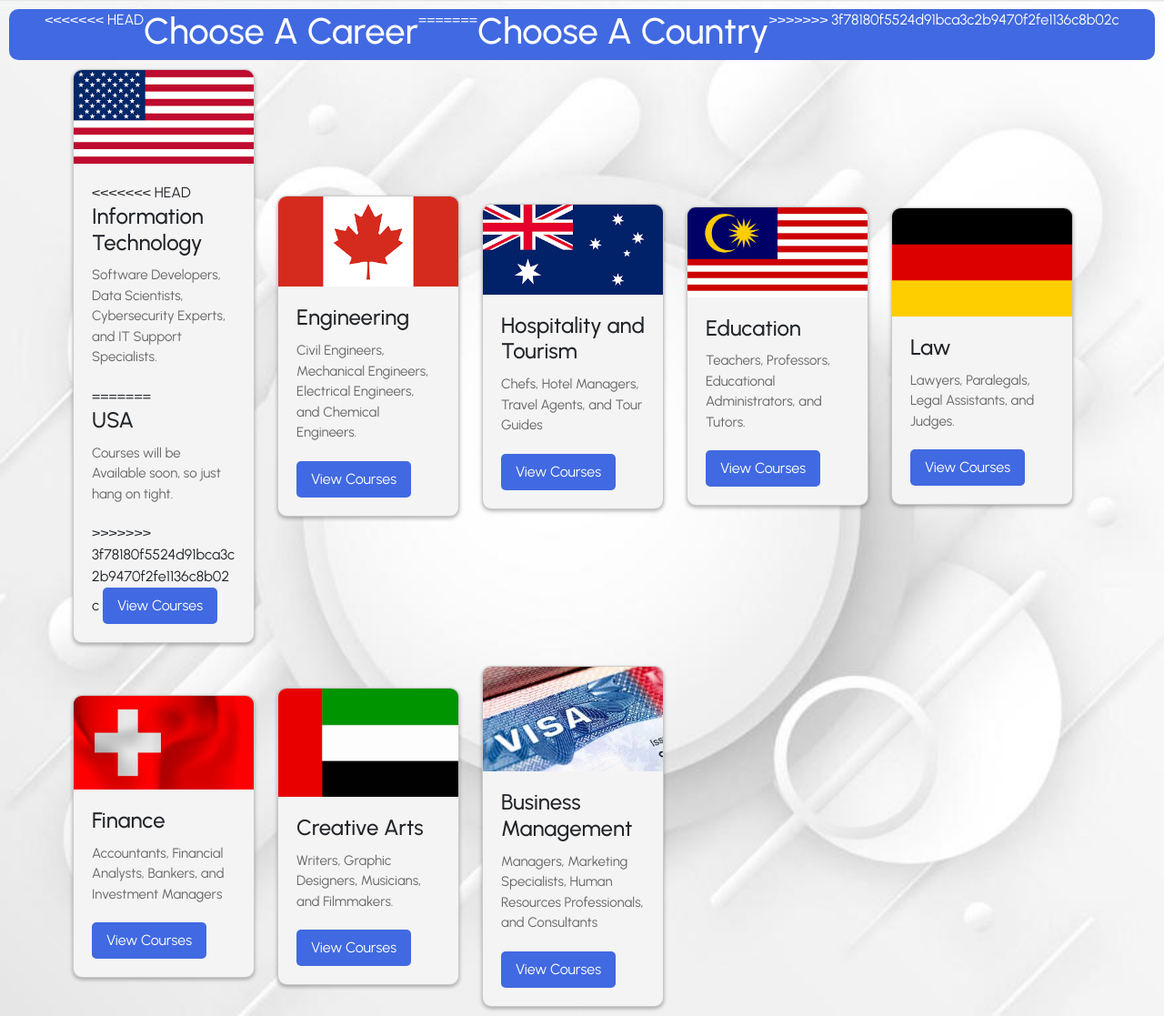
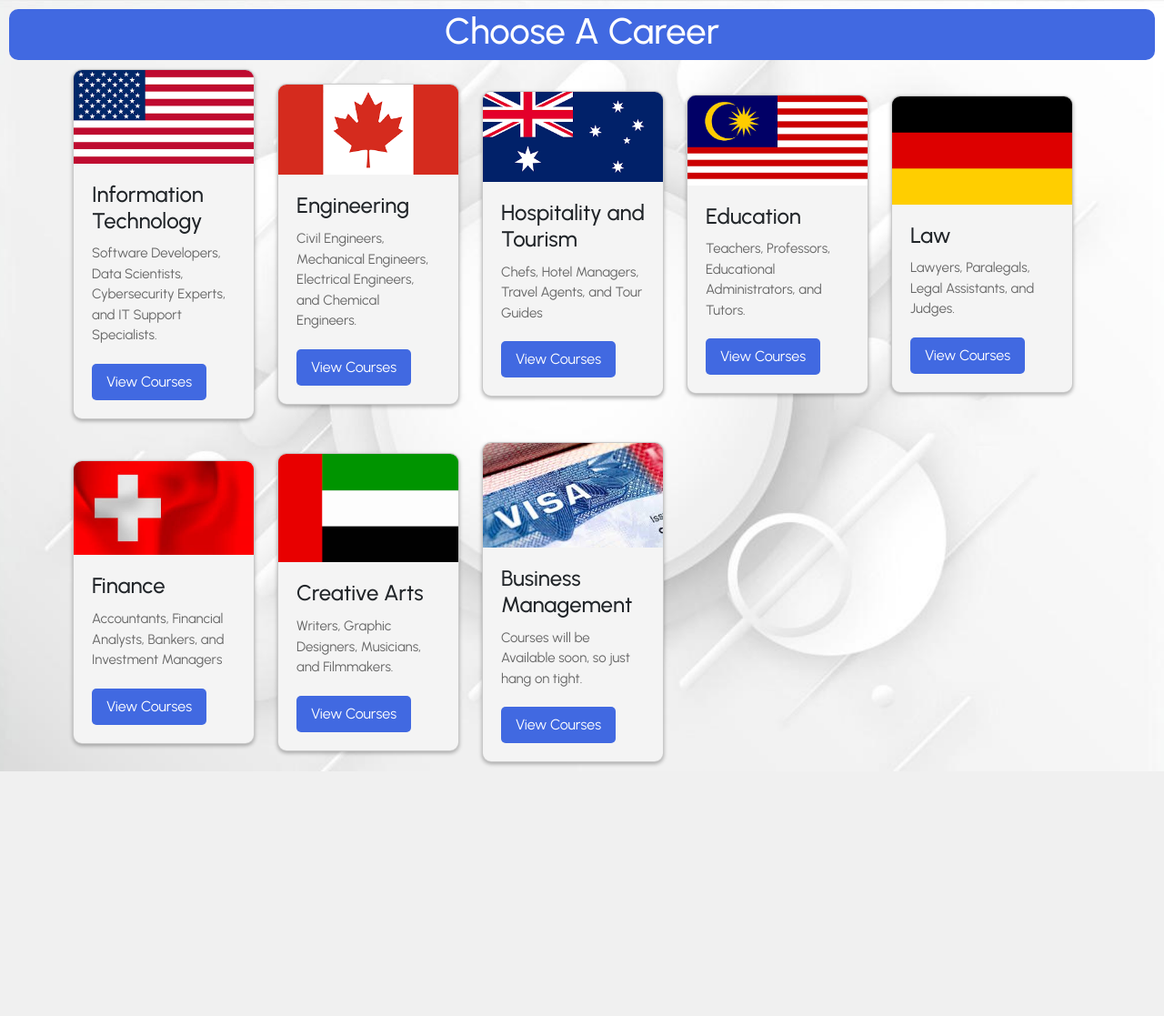
Before and after one commit to sameernjr/LMS, a Django app: page / in a window 1280 px wide. Shown: the whole page at 91% size. After the commit the page ends 848 px from the top, so only its background shows below. Run offline with Django 5.2, Linux system fonts and the light colour scheme; a user stored in the database is signed in.

Commit message:
Merge changes from main

```diff
--- a/LMS/home/templates/home/index.html
+++ b/LMS/home/templates/home/index.html
@@ -7,23 +7,14 @@
 
 {% block content %}
 <div class="index-header">
-<<<<<<< HEAD
     <h1>Choose A Career</h1>
-=======
-    <h1>Choose A Country</h1>
->>>>>>> 3f78180f5524d91bca3c2b9470f2fe1136c8b02c
 </div>
 <div class="card-container">
     <div class="card">
         <img src="{% static 'images/USA.png' %}" alt="Country Flag" srcset="">
         <div class="card-content">
-<<<<<<< HEAD
             <h1>Information Technology</h1>
             <p>Software Developers, Data Scientists, Cybersecurity Experts, and IT Support Specialists.</p>
-=======
-            <h1>USA</h1>
-            <p>Courses will be Available soon, so just hang on tight.</p>
->>>>>>> 3f78180f5524d91bca3c2b9470f2fe1136c8b02c
             <a href="{% url "usa" %}" class="card-button">View Courses</a>
         </div>
     </div>
@@ -79,7 +70,7 @@
         <img src="{% static 'images/Visa.jpg' %}" alt="Country Flag" srcset="">
         <div class="card-content">
             <h1>Business Management</h1>
-            <p>Managers, Marketing Specialists, Human Resources Professionals, and Consultants</p>
+            <p>Courses will be Available soon, so just hang on tight.</p>
             <a href="#" class="card-button">View Courses</a>
         </div>
     </div>
```
Also changed, not shown: LMS/db.sqlite3.
